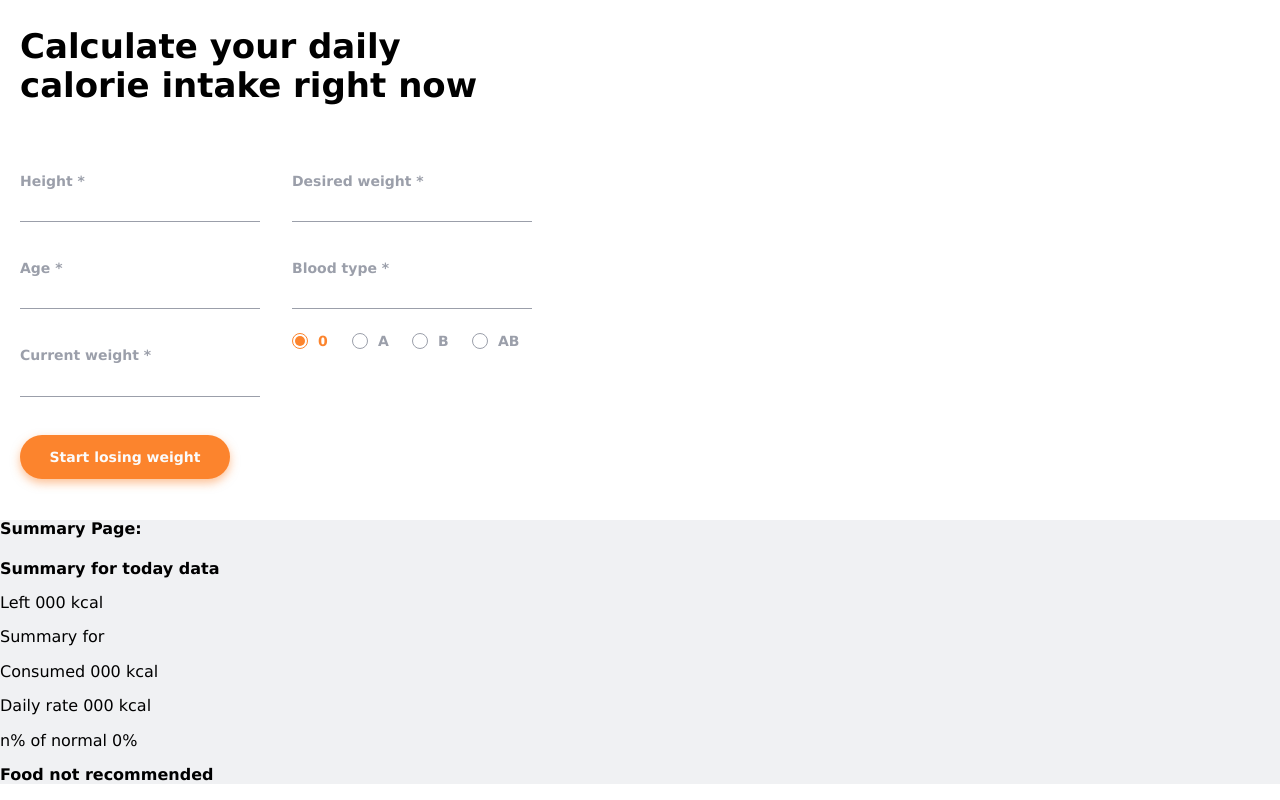
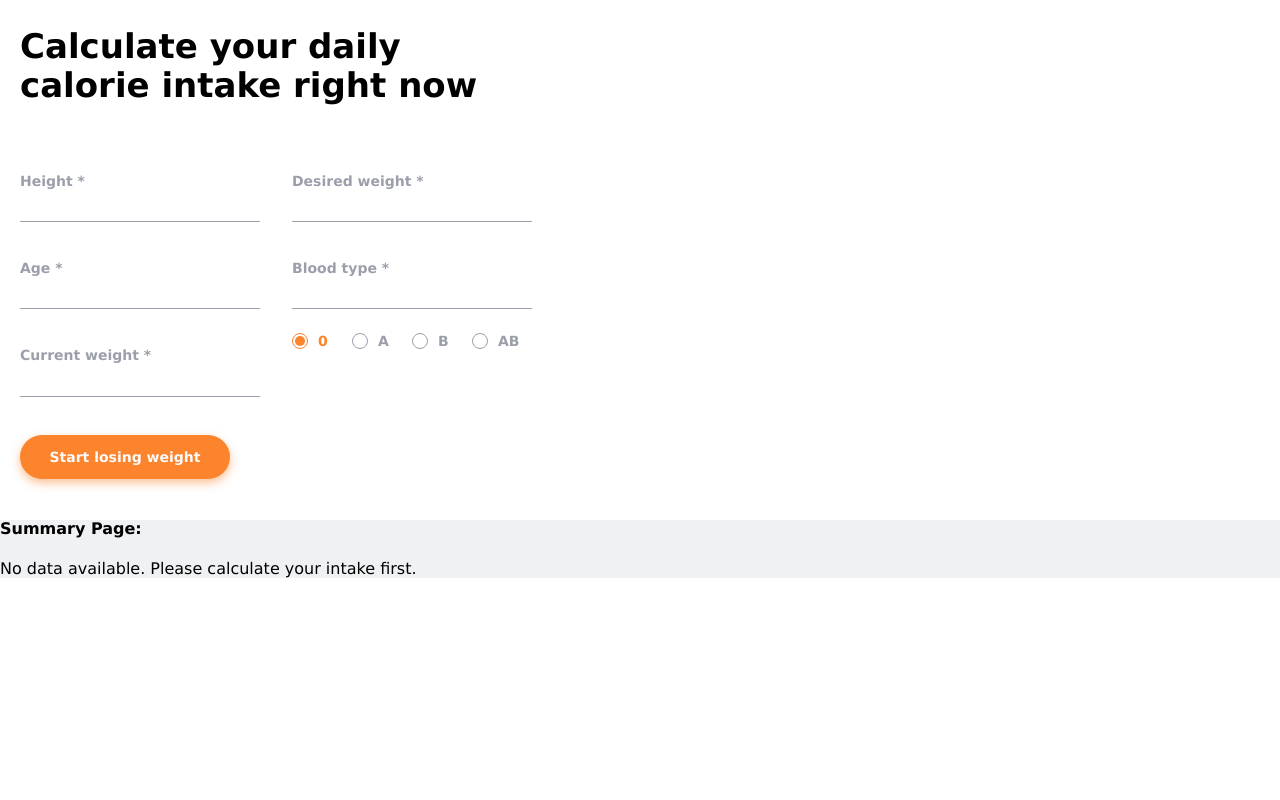
Before and after one commit to danretegan/slim-mom, a React (Create React App) app: page /slim-mom/calculator in a window 1280 px wide. Shown: the part 534-1334 px from the top of the page. After the commit the page ends 1128 px from the top, so only its background shows below. Built offline with nearby package versions, Linux system fonts and the light colour scheme; the HTML template or start-up script is replaced by a standard one.

Commit message:
Calculator page setup

```diff
--- a/src/api/calorieInfo.js
+++ b/src/api/calorieInfo.js
@@ -1,5 +1,15 @@
-// api/calorieInfo.js
 import axiosInstance from './axios';
+
+export const getDailyIntake = async params => {
+  try {
+    const response = await axiosInstance.get('/products/daily-intake', {
+      params,
+    });
+    return response.data;
+  } catch (error) {
+    throw error.response.data;
+  }
+};
 
 export const saveCalorieInfo = async calorieInfo => {
   try {
--- a/src/components/App.jsx
+++ b/src/components/App.jsx
@@ -5,7 +5,7 @@ import RegistrationPage from '../pages/RegistrationPage/RegistrationPage';
 import LoginPage from '../pages/LoginPage/LoginPage';
 import DiaryPage from '../pages/DiaryPage/DiaryPage';
 import DiaryAddProductForm from '../components/DiaryAddProductForm/DiaryAddProductForm';
-import Calculator from 'pages/Calculator/Calculator';
+import Calculator from '../pages/Calculator/Calculator';
 
 const App = () => {
   return (
--- a/src/components/CalorieForm/CalorieForm.jsx
+++ b/src/components/CalorieForm/CalorieForm.jsx
@@ -1,4 +1,3 @@
-// components/CalorieForm/CalorieForm.js
 import React, { useState, useContext } from 'react';
 import { useDispatch, useSelector } from 'react-redux';
 import { useNavigate } from 'react-router-dom';
@@ -11,6 +10,7 @@ import Button from '../Button/Button';
 import { Loader } from '../loader';
 import { startLoading, stopLoading } from '../../redux/actions';
 import { AuthContext } from '../../context/AuthContext';
+import { CalorieInfoContext } from '../../context/CalorieInfoContext';
 
 const CalorieForm = () => {
   const [formData, setFormData] = useState({
@@ -27,6 +27,7 @@ const CalorieForm = () => {
   const navigate = useNavigate();
   const { bloodType, setBloodType } = useContext(BloodTypeContext);
   const { auth } = useContext(AuthContext);
+  const { setCalorieInfo } = useContext(CalorieInfoContext);
 
   const handleChange = e => {
     const { name, value } = e.target;
@@ -50,7 +51,14 @@ const CalorieForm = () => {
       const data = await getDailyIntake(params);
       setRecCalories(data.dailyKcal);
       setForbiddenFoods(data.notRecommendedProducts);
-      setIsModalOpen(true);
+
+      if (auth.isAuthenticated) {
+        await saveCalorieData(data.dailyKcal, data.notRecommendedProducts);
+        setIsModalOpen(false);
+        navigate('/calculator');
+      } else {
+        setIsModalOpen(true);
+      }
     } catch (err) {
       console.error(err.message);
     } finally {
@@ -58,30 +66,24 @@ const CalorieForm = () => {
     }
   };
 
-  const handleStartLosingWeight = async () => {
-    if (auth.isAuthenticated) {
-      try {
-        await saveCalorieData();
-      } catch (error) {
-        console.error('Failed to save calorie info:', error);
-      }
-    }
+  const handleStartLosingWeight = () => {
     setIsModalOpen(false);
-    navigate('/login');
+    navigate('/registration');
   };
 
-  const saveCalorieData = async () => {
+  const saveCalorieData = async (dailyKcal, notRecommendedProducts) => {
     const calorieInfo = {
       height: formData.height,
       age: formData.age,
       currentWeight: formData.currentWeight,
       desireWeight: formData.desireWeight,
       bloodType: bloodType,
-      dailyRate: recCalories,
-      notRecommendedFoods: forbiddenFoods.map(food => food.title),
+      dailyRate: dailyKcal,
+      notRecommendedFoods: notRecommendedProducts.map(food => food.title),
     };
 
     await saveCalorieInfo(calorieInfo);
+    setCalorieInfo(calorieInfo);
   };
 
   return (
--- a/src/components/Summary/Summary.jsx
+++ b/src/components/Summary/Summary.jsx
@@ -1,19 +1,35 @@
+import React, { useContext } from 'react';
 import styles from './Summary.module.css';
+import { CalorieInfoContext } from '../../context/CalorieInfoContext';
 
 const Summary = () => {
+  const { calorieInfo } = useContext(CalorieInfoContext);
+
   return (
     <div className={styles.container}>
       <section className={styles.form}>
         <h4>Summary Page:</h4>
-        <p className={styles.title}>Summary for today data</p>
-        <p className={styles.list}>Left 000 kcal</p>
-        <p className={styles.list}>Summary for</p>
-        <p className={styles.list}>Consumed 000 kcal</p>
-        <p className={styles.list}>Daily rate 000 kcal</p>
-        <p className={styles.list}>n% of normal 0% </p>
-      </section>
-      <section className={styles.form}>
-        <p className={styles.title}>Food not recommended</p>
+        {calorieInfo ? (
+          <>
+            <p className={styles.title}>Summary for today data</p>
+            <p className={styles.summary}>Left 000 kcal</p>
+            <p className={styles.summary}>Consumed 000 kcal</p>
+            <p className={styles.summary}>
+              Daily rate {calorieInfo.dailyRate} kcal
+            </p>
+            <p className={styles.summary}>n% of normal 0% </p>
+            <section className={styles.x}>
+              <p className={styles.title}>Food not recommended</p>
+              <ul className={styles.list}>
+                {calorieInfo.notRecommendedFoods.map((food, index) => (
+                  <li key={index}>{food}</li>
+                ))}
+              </ul>
+            </section>
+          </>
+        ) : (
+          <p>No data available. Please calculate your intake first.</p>
+        )}
       </section>
     </div>
   );
--- a/src/components/Summary/Summary.module.css
+++ b/src/components/Summary/Summary.module.css
@@ -4,3 +4,19 @@
 .title {
     font-weight: bold;
 }
+.summary {
+    color: #9B9FAA;
+}
+.list {
+    color: #9B9FAA;
+    list-style-type: none;
+    padding: 0;
+    margin: 0;
+    max-height: 200px; /* Set the max height to 200px */
+    overflow-y: auto; /* Enable vertical scroll if content exceeds max height */
+
+  }
+
+  .list li {
+    padding: 5px;
+  }
--- /dev/null
+++ b/src/context/CalorieInfoContext.js
@@ -0,0 +1,15 @@
+import React, { createContext, useState } from 'react';
+
+export const CalorieInfoContext = createContext();
+
+const CalorieInfoProvider = ({ children }) => {
+  const [calorieInfo, setCalorieInfo] = useState(null);
+
+  return (
+    <CalorieInfoContext.Provider value={{ calorieInfo, setCalorieInfo }}>
+      {children}
+    </CalorieInfoContext.Provider>
+  );
+};
+
+export default CalorieInfoProvider;
--- a/src/index.js
+++ b/src/index.js
@@ -7,15 +7,18 @@ import App from './components/App';
 import './index.css';
 import AuthProvider from './context/AuthContext';
 import { BloodTypeProvider } from './context/BloodTypeContext';
+import CalorieInfoProvider from './context/CalorieInfoContext';
 
 ReactDOM.createRoot(document.getElementById('root')).render(
   <Provider store={store}>
     <React.StrictMode>
       <AuthProvider>
         <BloodTypeProvider>
-          <BrowserRouter basename="/slim-mom">
-            <App />
-          </BrowserRouter>
+          <CalorieInfoProvider>
+            <BrowserRouter basename="/slim-mom">
+              <App />
+            </BrowserRouter>
+          </CalorieInfoProvider>
         </BloodTypeProvider>
       </AuthProvider>
     </React.StrictMode>
--- a/src/pages/Calculator/Calculator.jsx
+++ b/src/pages/Calculator/Calculator.jsx
@@ -1,3 +1,4 @@
+import React from 'react';
 import CalorieForm from 'components/CalorieForm/CalorieForm';
 import Header from 'components/Header/Header';
 import Summary from 'components/Summary/Summary';
```
